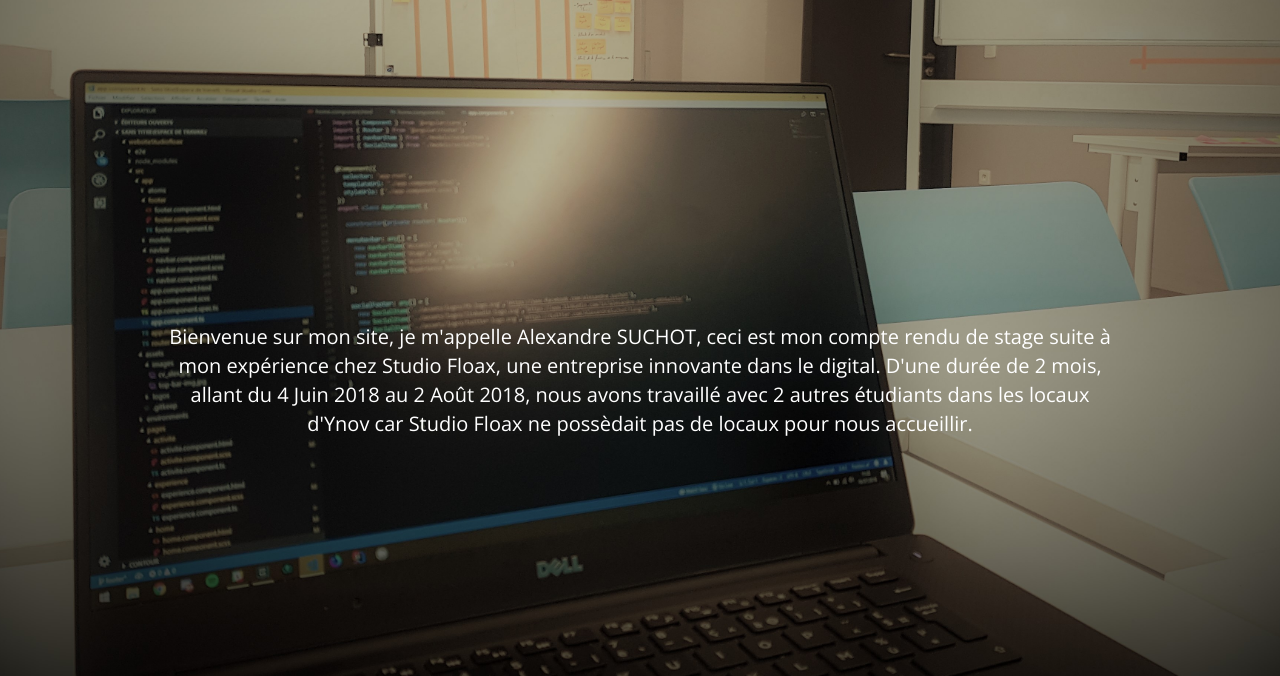
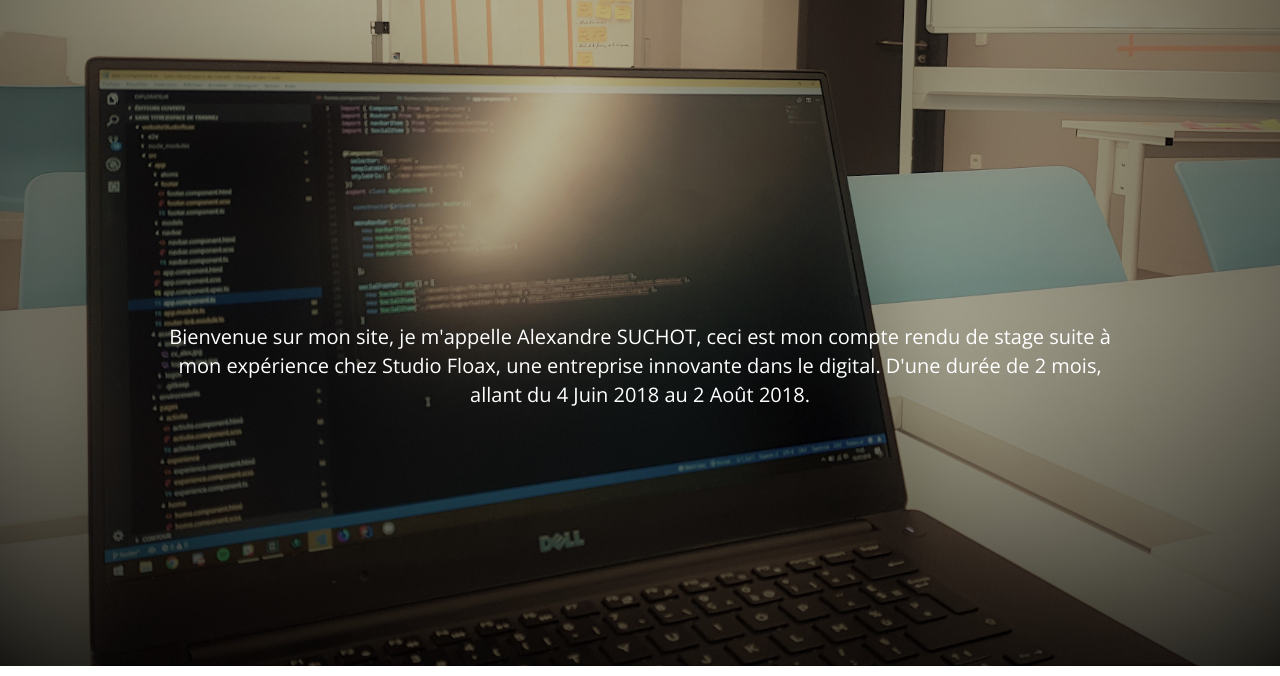
Before and after one commit to AlexSuchot/site-stage-Alexandre-Suchot-b1, a plain HTML site: page index.html in a window 1280 px wide. Shown: the part 424-1100 px from the top of the page. Drawn offline with nearby package versions, Linux system fonts and the light colour scheme.

Commit message:
Update index.html

```diff
--- a/index.html
+++ b/index.html
@@ -54,7 +54,7 @@
                     <div class="hero-content text-center">
                         <p class="intro center-p">
                             Bienvenue sur mon site, je m'appelle Alexandre SUCHOT, ceci est mon compte rendu de stage suite à mon expérience chez Studio Floax, une entreprise innovante dans le digital.
-                            D'une durée de 2 mois, allant du 4 Juin 2018 au 2 Août 2018, nous avons travaillé avec 2 autres étudiants dans les locaux d'Ynov car Studio Floax ne possèdait pas de locaux pour nous accueillir.
+                            D'une durée de 2 mois, allant du 4 Juin 2018 au 2 Août 2018.
                         </p>
                     </div>
                 </div>
```
